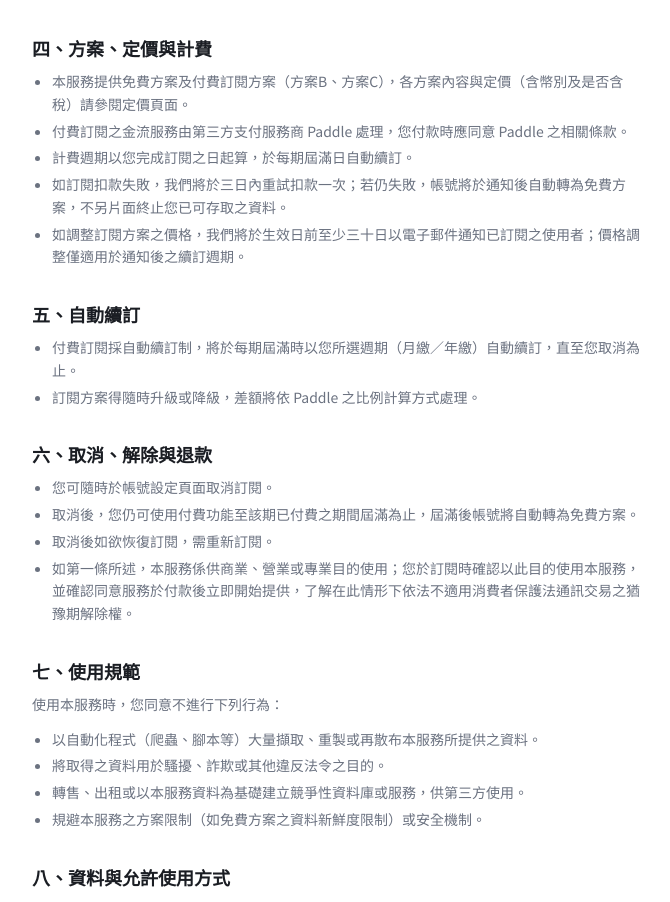
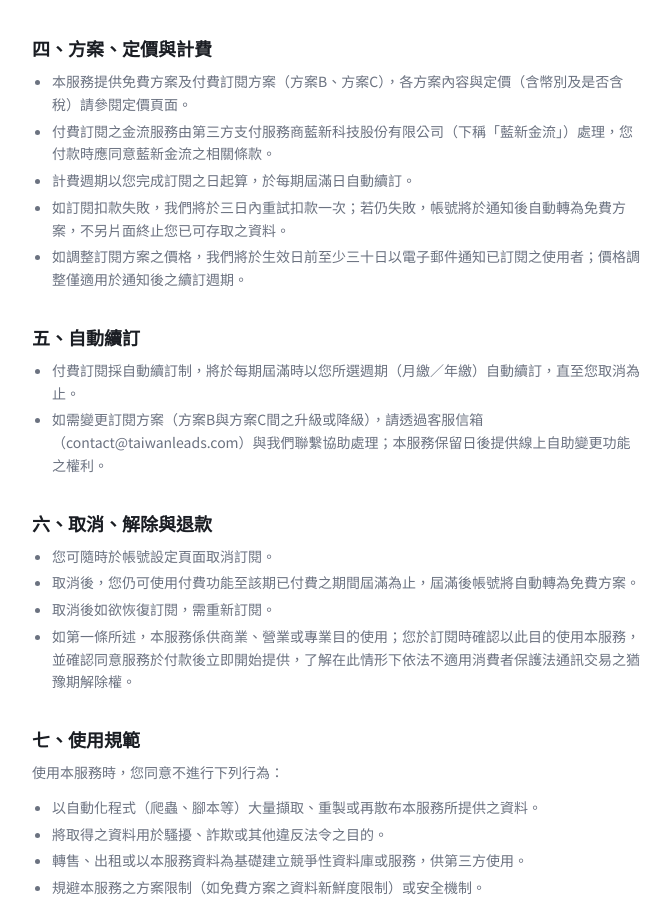
Before and after one commit to verymeanguy13-lab/tw-leads-radar, a Next.js app: page /terms in a window 1280 px wide. Shown: the part 906-1808 px from the top of the page, without its empty margins (304-974 px from the left). Built offline with nearby package versions, Linux system fonts and the light colour scheme; no server answers.

Commit message:
Update Terms and Privacy Policy to name 藍新 (NewebPay) instead of Paddle; fix stale upgrade/downgrade claim to match already-removed change-plan UI

```diff
--- a/app/(marketing)/privacy/page.tsx
+++ b/app/(marketing)/privacy/page.tsx
@@ -21,7 +21,7 @@ const sections: Section[] = [
   {
     heading: "二、我們蒐集的個人資料",
     blocks: [
-      { type: "ul", items: ["（一）使用者帳號資料：您註冊本服務時提供之電子郵件信箱；如您訂閱付費方案，付款資訊由第三方支付服務商 Paddle 直接蒐集與處理，我們不會接觸您的完整信用卡資訊。", "（二）公司登記資料中之個人資料：本服務所整理之政府公開公司登記資料集中，部分欄位（如公司負責人姓名）屬個人資料。此類資料並非由當事人直接提供予我們，說明詳見第三條。"] },
+      { type: "ul", items: ["（一）使用者帳號資料：您註冊本服務時提供之電子郵件信箱；如您訂閱付費方案，付款資訊由第三方支付服務商藍新科技股份有限公司（藍新金流）直接蒐集與處理，我們不會接觸您的完整信用卡資訊。", "（二）公司登記資料中之個人資料：本服務所整理之政府公開公司登記資料集中，部分欄位（如公司負責人姓名）屬個人資料。此類資料並非由當事人直接提供予我們，說明詳見第三條。"] },
     ],
   },
   {
@@ -60,13 +60,13 @@ const sections: Section[] = [
     heading: "八、接收者與第三方服務提供者",
     blocks: [
       { type: "p", text: "為提供本服務，我們使用以下第三方服務：" },
-      { type: "ul", items: ["Paddle（英國，倫敦）：以 Merchant of Record（收單機構）身分處理訂閱付款與帳單，其法律上係以自己名義與買方訂立交易契約，角色不同於單純代收付之金流處理商。", "Resend（美國，舊金山）：寄送帳號驗證信、每週／每日摘要通知信及系統通知信，僅依我們之指示處理資料。", "Neon（美國，舊金山）：資料庫代管服務商，僅依我們之指示處理資料。", "Vercel（美國，舊金山）：網站代管服務商，僅依我們之指示處理資料。"] },
+      { type: "ul", items: ["藍新科技股份有限公司（藍新金流，台灣）：擔任金流處理商，代收代付訂閱款項並處理付款資訊，僅依我們之指示處理資料；訂閱契約仍成立於您與本服務（新公司快報）之間，藍新金流並非交易契約之相對人。", "Resend（美國，舊金山）：寄送帳號驗證信、每週／每日摘要通知信及系統通知信，僅依我們之指示處理資料。", "Neon（美國，舊金山）：資料庫代管服務商，僅依我們之指示處理資料。", "Vercel（美國，舊金山）：網站代管服務商，僅依我們之指示處理資料。"] },
     ],
   },
   {
     heading: "九、國際傳輸",
     blocks: [
-      { type: "p", text: "本服務使用之第三方服務提供者部分位於境外：Paddle 位於英國，Neon、Vercel 及 Resend 均位於美國。您的部分個人資料（如帳號電子郵件、付款相關資訊）可能因使用前述服務而傳輸至上述地區處理。私部門之跨境傳輸原則上以充分揭露為合規方式，非如政府機關受個人資料保護法第21條之限制傳輸規範拘束。" },
+      { type: "p", text: "本服務使用之第三方服務提供者中，Neon、Vercel 及 Resend 均位於美國，屬境外服務提供者；藍新金流為國內（台灣）廠商，處理付款資訊不涉及跨境傳輸。您的部分個人資料（如帳號電子郵件）可能因使用前述境外服務而傳輸至美國處理。私部門之跨境傳輸原則上以充分揭露為合規方式，非如政府機關受個人資料保護法第21條之限制傳輸規範拘束。" },
     ],
   },
   {
--- a/app/(marketing)/terms/page.tsx
+++ b/app/(marketing)/terms/page.tsx
@@ -34,13 +34,13 @@ const sections: Section[] = [
   {
     heading: "四、方案、定價與計費",
     blocks: [
-      { type: "ul", items: ["本服務提供免費方案及付費訂閱方案（方案B、方案C），各方案內容與定價（含幣別及是否含稅）請參閱定價頁面。", "付費訂閱之金流服務由第三方支付服務商 Paddle 處理，您付款時應同意 Paddle 之相關條款。", "計費週期以您完成訂閱之日起算，於每期屆滿日自動續訂。", "如訂閱扣款失敗，我們將於三日內重試扣款一次；若仍失敗，帳號將於通知後自動轉為免費方案，不另片面終止您已可存取之資料。", "如調整訂閱方案之價格，我們將於生效日前至少三十日以電子郵件通知已訂閱之使用者；價格調整僅適用於通知後之續訂週期。"] },
+      { type: "ul", items: ["本服務提供免費方案及付費訂閱方案（方案B、方案C），各方案內容與定價（含幣別及是否含稅）請參閱定價頁面。", "付費訂閱之金流服務由第三方支付服務商藍新科技股份有限公司（下稱「藍新金流」）處理，您付款時應同意藍新金流之相關條款。", "計費週期以您完成訂閱之日起算，於每期屆滿日自動續訂。", "如訂閱扣款失敗，我們將於三日內重試扣款一次；若仍失敗，帳號將於通知後自動轉為免費方案，不另片面終止您已可存取之資料。", "如調整訂閱方案之價格，我們將於生效日前至少三十日以電子郵件通知已訂閱之使用者；價格調整僅適用於通知後之續訂週期。"] },
     ],
   },
   {
     heading: "五、自動續訂",
     blocks: [
-      { type: "ul", items: ["付費訂閱採自動續訂制，將於每期屆滿時以您所選週期（月繳／年繳）自動續訂，直至您取消為止。", "訂閱方案得隨時升級或降級，差額將依 Paddle 之比例計算方式處理。"] },
+      { type: "ul", items: ["付費訂閱採自動續訂制，將於每期屆滿時以您所選週期（月繳／年繳）自動續訂，直至您取消為止。", "如需變更訂閱方案（方案B與方案C間之升級或降級），請透過客服信箱（contact@taiwanleads.com）與我們聯繫協助處理；本服務保留日後提供線上自助變更功能之權利。"] },
     ],
   },
   {
```
Also changed, not shown: 1 other file (tests, documents, lock files or other folders).
